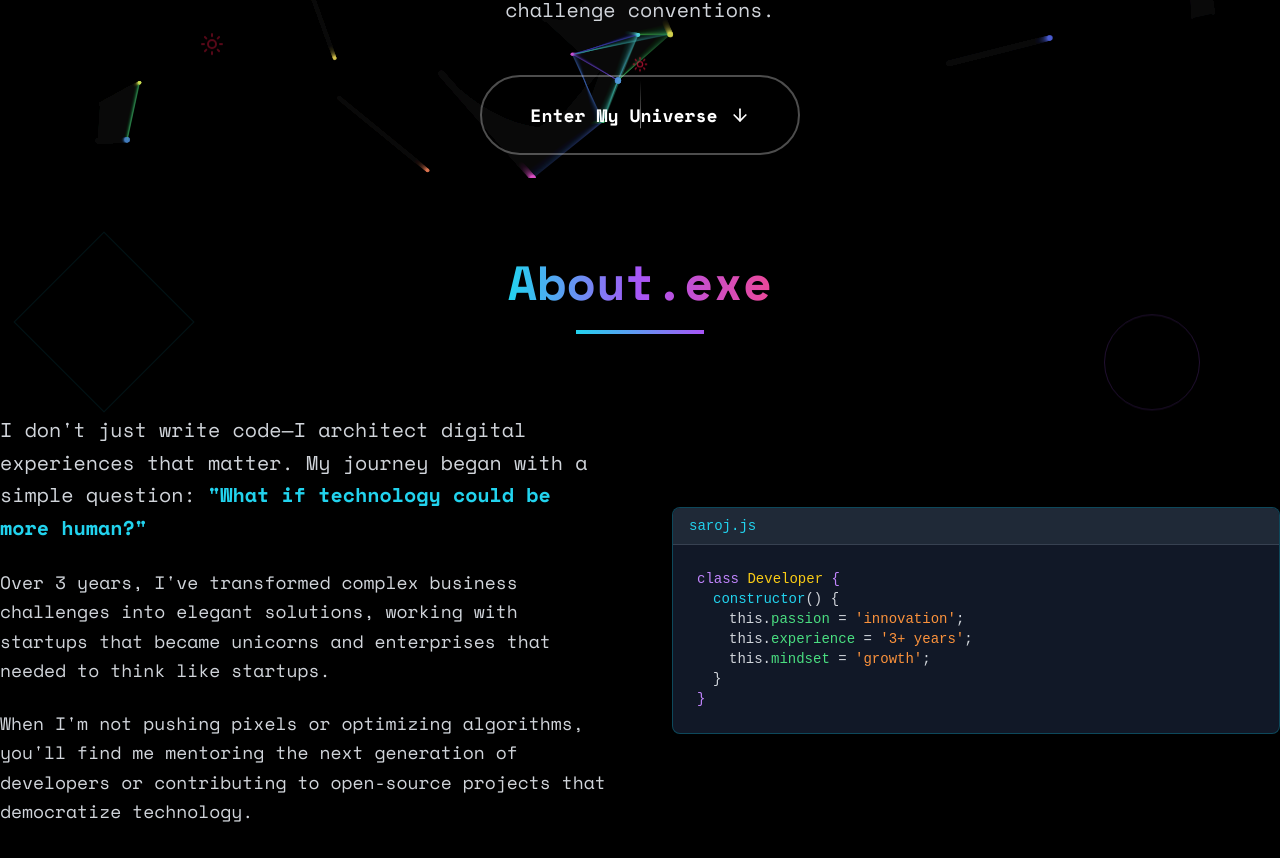
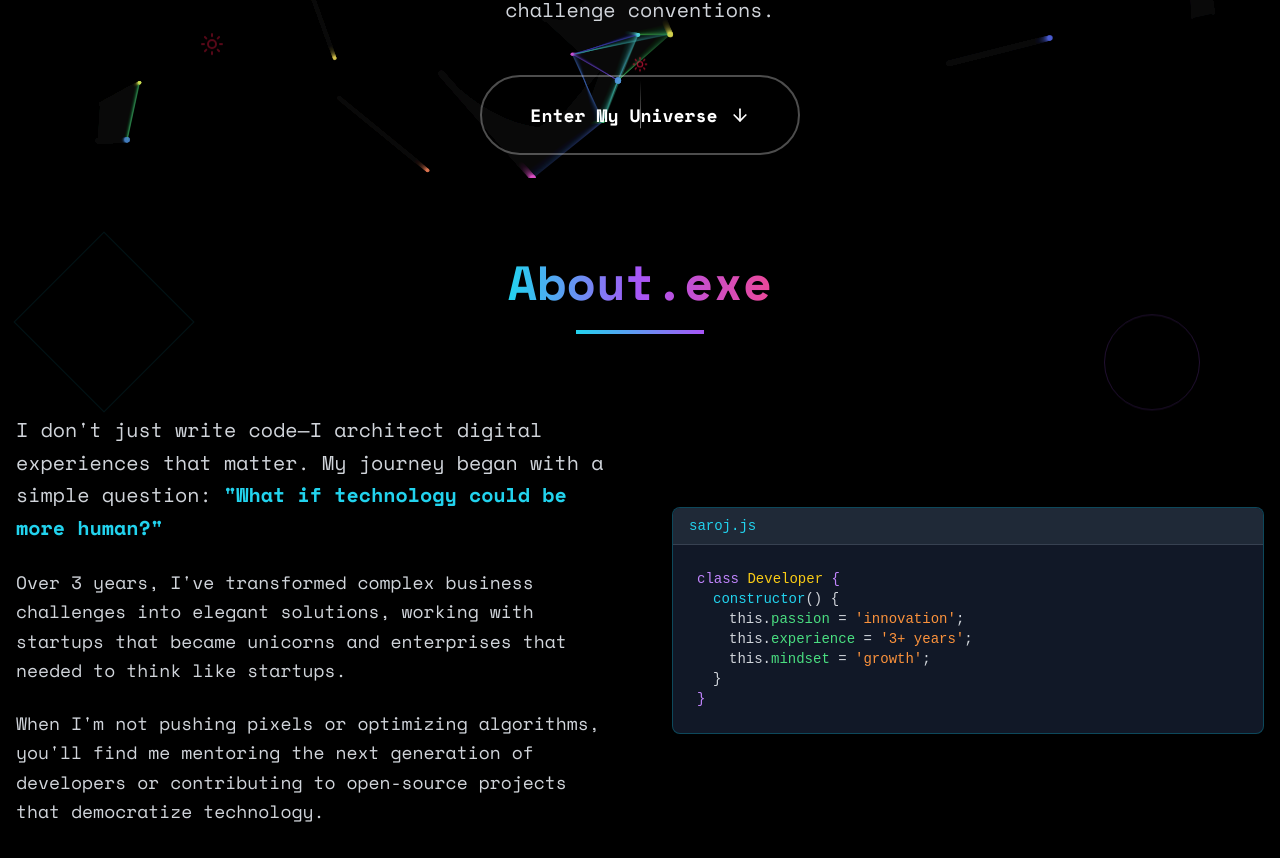
Before and after one commit to Saroj9823Dangol/my-portfolio, a Next.js app: page / in a window 1280 px wide. Shown: the part 622-1480 px from the top of the page. Built offline with nearby package versions, Linux system fonts and the light colour scheme.

Commit message:
fix: px-4 in about

```diff
--- a/components/About.tsx
+++ b/components/About.tsx
@@ -34,7 +34,7 @@ export function AboutSection() {
   ];
 
   return (
-    <section id="about" className="py-20 relative">
+    <section id="about" className="py-20 relative max-auto px-4">
       {/* Floating geometric shapes */}
       <div className="absolute inset-0 overflow-hidden pointer-events-none">
         <div className="absolute top-20 left-10 w-32 h-32 border border-cyan-500/20 rotate-45 animate-pulse"></div>
```
